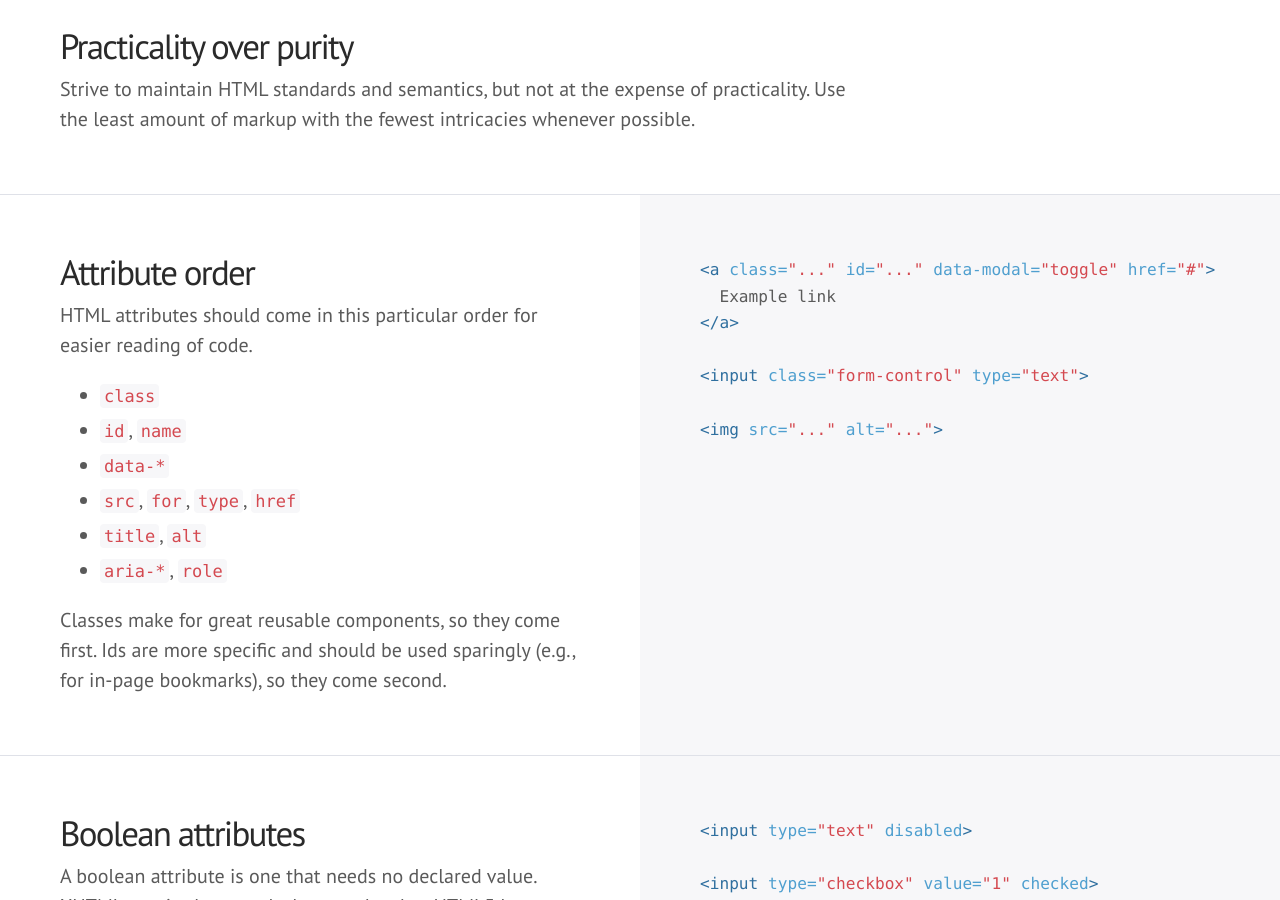
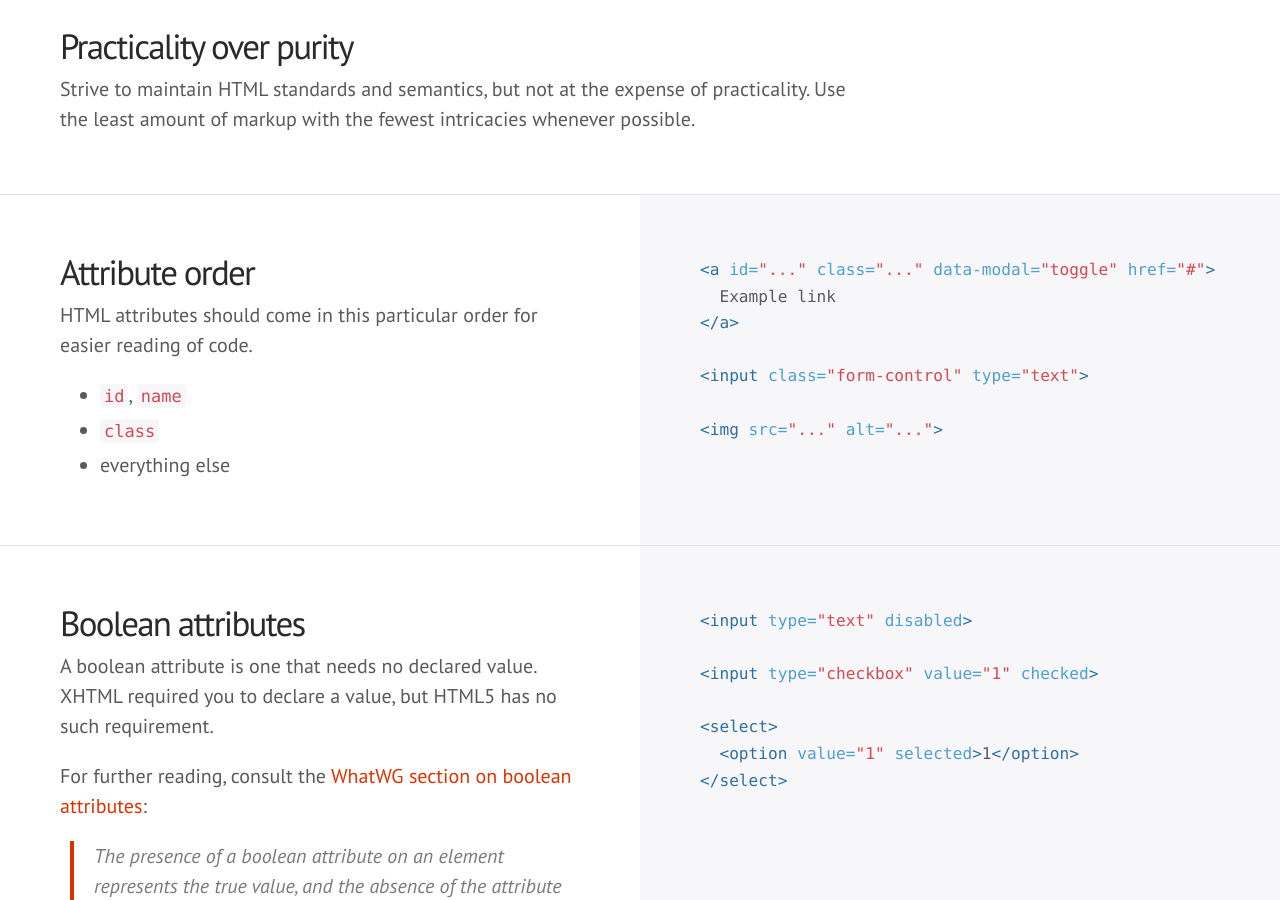
Before and after one commit to QuinnLawson/yellow-brick-road, a Jekyll site: the page built from index.html, in a window 1280 px wide and 900 px high, scrolled down 3436 px. Built offline with Jekyll 4.4.1, drawn with Linux system fonts in a browser that asks for light colours; some web fonts are replaced; Markdown is read by kramdown in place of the engine named in the settings; comment, search, counter and statistics services are not loaded; some of the changed text lies outside the part shown.

Commit message:
finished the HTML section for now

```diff
--- a/_includes/html/attribute-order.html
+++ b/_includes/html/attribute-order.html
@@ -1,4 +1,4 @@
-<a class="..." id="..." data-modal="toggle" href="#">
+<a id="..." class="..." data-modal="toggle" href="#">
   Example link
 </a>
 
--- /dev/null
+++ b/_includes/html/comments.html
@@ -0,0 +1,7 @@
+Right:
+
+<?php //TODO: Make this more secure ?>
+
+Wrong:
+
+<!-- TODO: Make this more secure -->
--- a/index.html
+++ b/index.html
@@ -122,14 +122,10 @@ layout: default
 		<h3>Attribute order</h3>
 		<p>HTML attributes should come in this particular order for easier reading of code.</p>
 		<ul>
+			<li><code>id</code>, <code>name</code></li>
 			<li><code>class</code></li>
-			<li><code>id</code>, <code>name</code></li>
-			<li><code>data-*</code></li>
-			<li><code>src</code>, <code>for</code>, <code>type</code>, <code>href</code></li>
-			<li><code>title</code>, <code>alt</code></li>
-			<li><code>aria-*</code>, <code>role</code></li>
+			<li>everything else</li>
 		</ul>
-		<p>Classes make for great reusable components, so they come first. Ids are more specific and should be used sparingly (e.g., for in-page bookmarks), so they come second.</p>
 	</div>
 	<div class="col">
 		{% highlight html %}{% include html/attribute-order.html %}{% endhighlight %}
@@ -166,6 +162,15 @@ layout: default
 	<div class="col">
 		<h3>JavaScript generated markup</h3>
 		<p>Writing markup in a JavaScript file makes the content harder to find, harder to edit, and less performant. Avoid it whenever possible.</p>
+	</div>
+</div>
+<div class="section" id="html-comments">
+	<div class="col">
+		<h3>Commenting</h3>
+		<p>Put your comments in PHP code if you must include comments in your HTML.</p>
+	</div>
+	<div class="col">
+		{% highlight html %}{% include html/comments.html %}{% endhighlight %}
 	</div>
 </div>
 <div class="heading" id="css">
```
